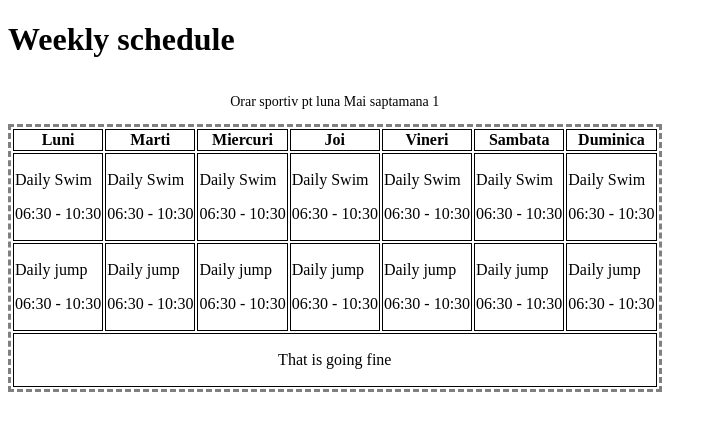
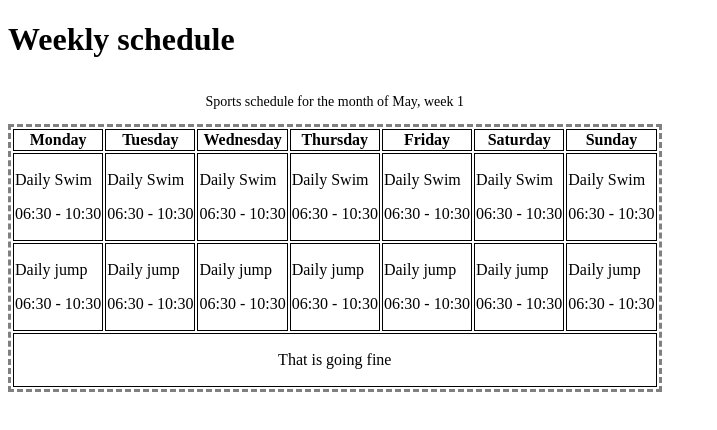
Before and after one commit to m-c-ciprian/Weekly-schedule, a plain HTML site: page index.html in a window 1280 px wide. Shown: the whole page, without its empty margins (0-717 px from the left). Drawn offline with Linux system fonts and the light colour scheme.

Commit message:
Translated

```diff
--- a/index.html
+++ b/index.html
@@ -14,17 +14,17 @@
         <h1>Weekly schedule</h1>
     <table style="border-style: dashed;" style="border-color: black;">
         <caption>
-            <p style="font-size: 14px;">Orar sportiv pt luna Mai saptamana 1</p>
+            <p style="font-size: 14px;">Sports schedule for the month of May, week 1</p>
         </caption>
         <thead >
             <tr>
-                <th >Luni</th>
-                <th >Marti</th>
-                <th >Miercuri</th>
-                <th >Joi</th>
-                <th >Vineri</th>
-                <th >Sambata</th>
-                <th >Duminica</th>
+                <th >Monday</th>
+                <th >Tuesday</th>
+                <th >Wednesday</th>
+                <th >Thursday</th>
+                <th >Friday</th>
+                <th >Saturday</th>
+                <th >Sunday</th>
             </tr>
         </thead>
 
```
